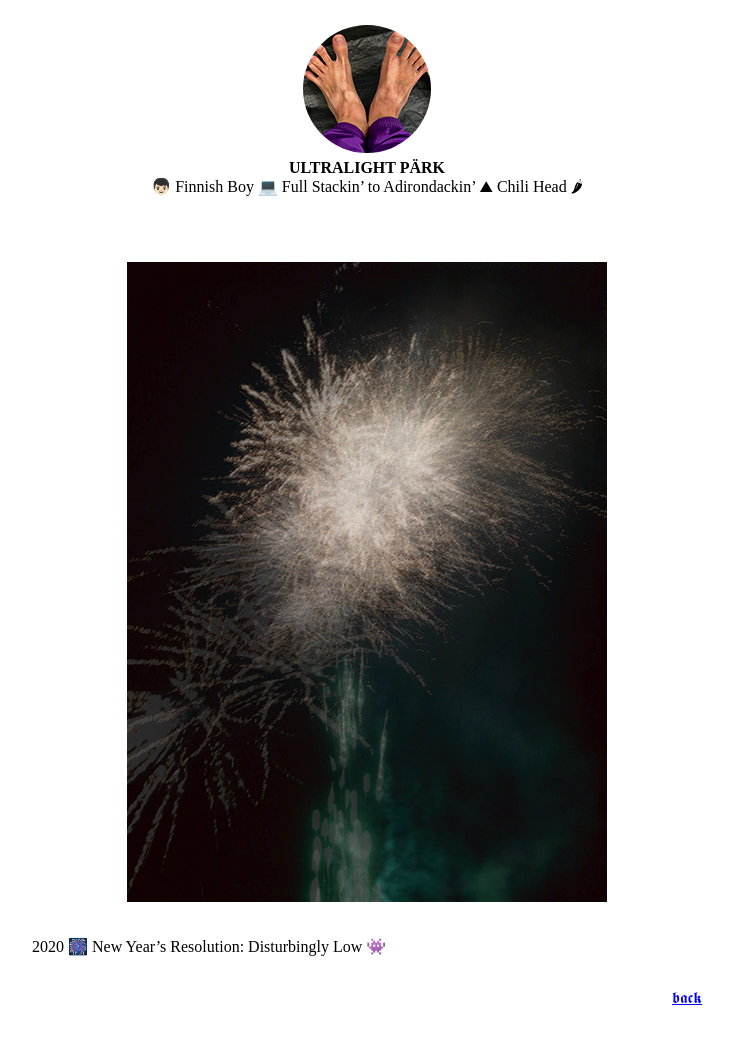
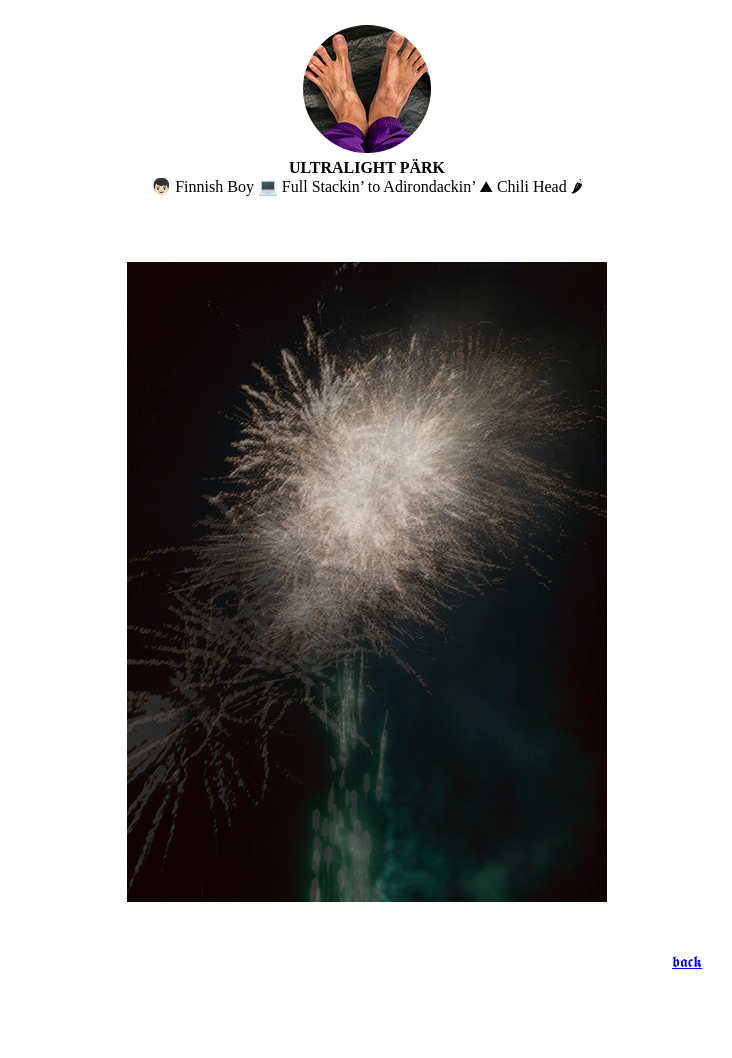
Before and after one commit to ultralightpark/ultralightpark.github.io, a Jekyll site: the page built from _posts/2020-01-01-1.markdown, in a window 1280 px wide. Shown: the whole page, without its empty margins (273-1005 px from the left). Built offline with Jekyll 4.4.1, drawn with Linux system fonts in a browser that asks for light colours; after the commit the page ends 1022 px from its top, so only the background shows below that.

Commit message:
Update 2020-01-01-1.markdown

```diff
--- a/_posts/2020-01-01-1.markdown
+++ b/_posts/2020-01-01-1.markdown
@@ -5,4 +5,3 @@ date:   2019-01-01 00:00:00 +0200
 categories: default
 ---
 <img src="{{ site.url }}/assets/content/tCJi1lma.png"/>
-2020 🎆 New Year's Resolution: Disturbingly Low 👾
```
